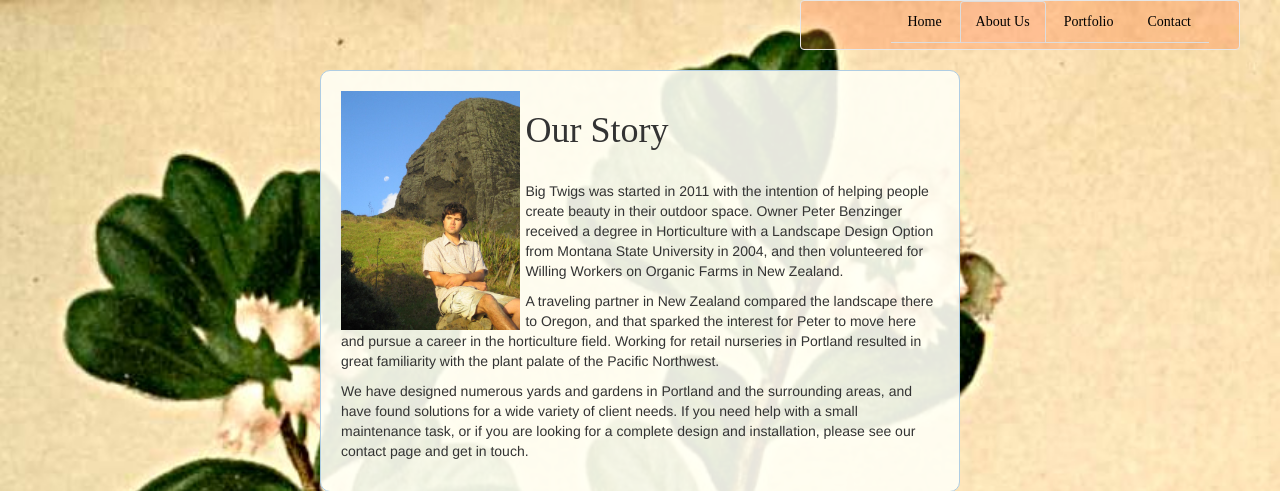
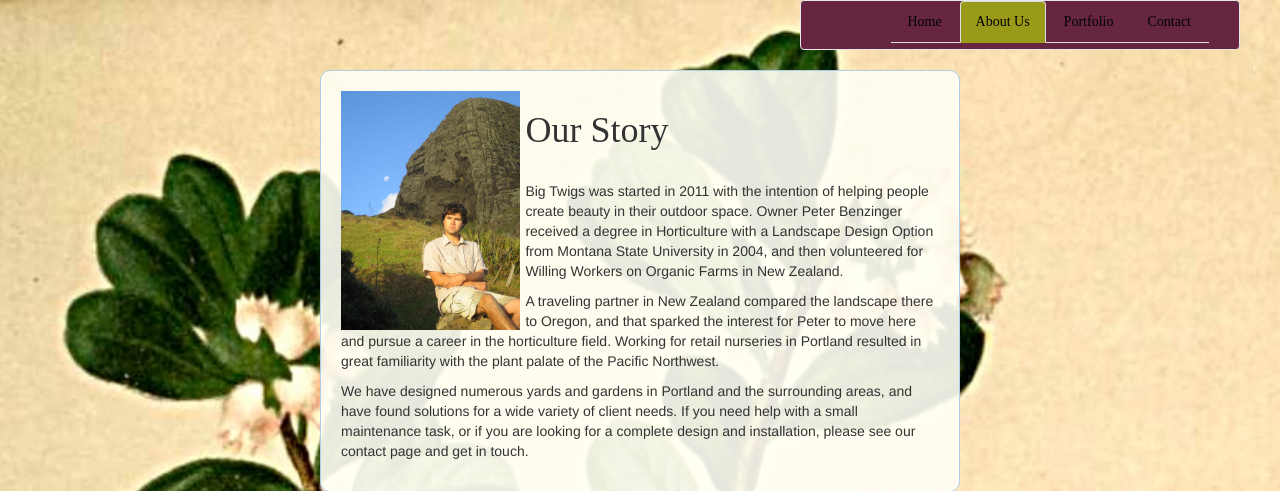
Before and after one commit to CharlesEwel/bigtwigs, a PHP site: page /aboutus.html in a window 1280 px wide. Shown: the top 491 px of the page. Run offline with PHP 8.4, Linux system fonts and the light colour scheme.

Commit message:
stylistic changes

```diff
--- a/css/aboutusstyles.css
+++ b/css/aboutusstyles.css
@@ -1,5 +1,6 @@
 body {
-    background-image: url("../images/Arctostaphylos_uva-ursi_Atlas_Alpenflora.jpg");
+    background: url("../images/Arctostaphylos_uva-ursi_Atlas_Alpenflora.jpg");
+    background-position: top center;
     background-size: cover;
 }
 
--- a/css/contactstyles.css
+++ b/css/contactstyles.css
@@ -1,4 +1,5 @@
 body {
-    background-image: url("../images/FMIB_41786_Sassafras.jpeg");
+    background: url("../images/FMIB_41786_Sassafras.jpeg");
+    background-position: top center;
     background-size: cover;
 }
--- a/css/styles.css
+++ b/css/styles.css
@@ -16,21 +16,23 @@
   max-width: 440px;
   left: 30px;
   margin-left: auto;
-  background-color: #ff662640;
+  background-color: #662640;
   font-family: Papyrus;
-  color: #ffd9ffgf;
+  color: #c4d7a8;
 }
 
 .navbar .dropdown-menu li {
   background-color: #92ab4c;
+  color: #c4d7a8;
 }
 
 .navbar .dropdown-menu {
   background-color: #92ab4c;
+  color: #c4d7a8;
 }
 
 .navbar li.active a {
-  background-color: #ff9a9a1a;
+  background-color: #9a9a1a;
 }
 
 .navbar li:hover a {
```
